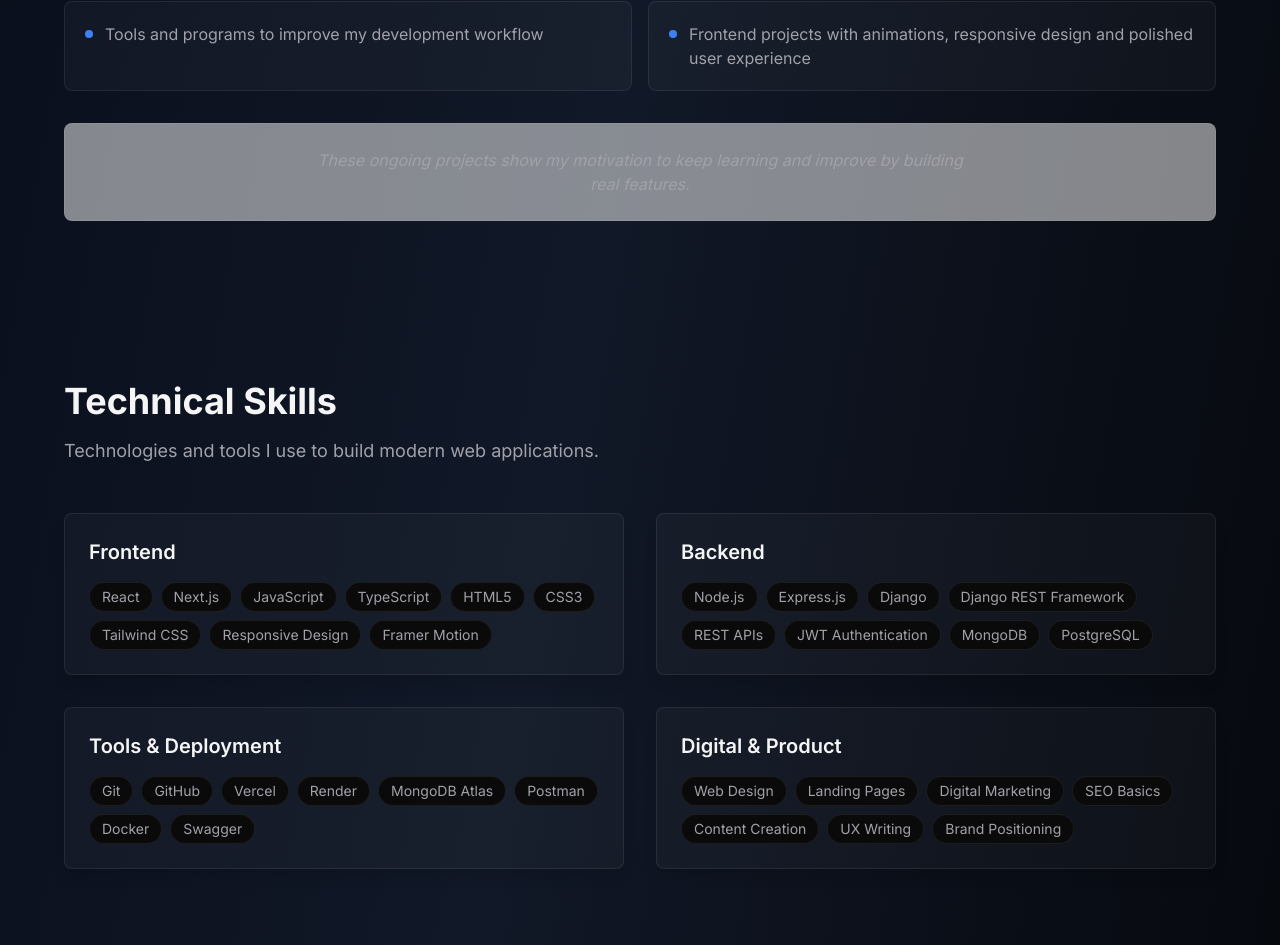
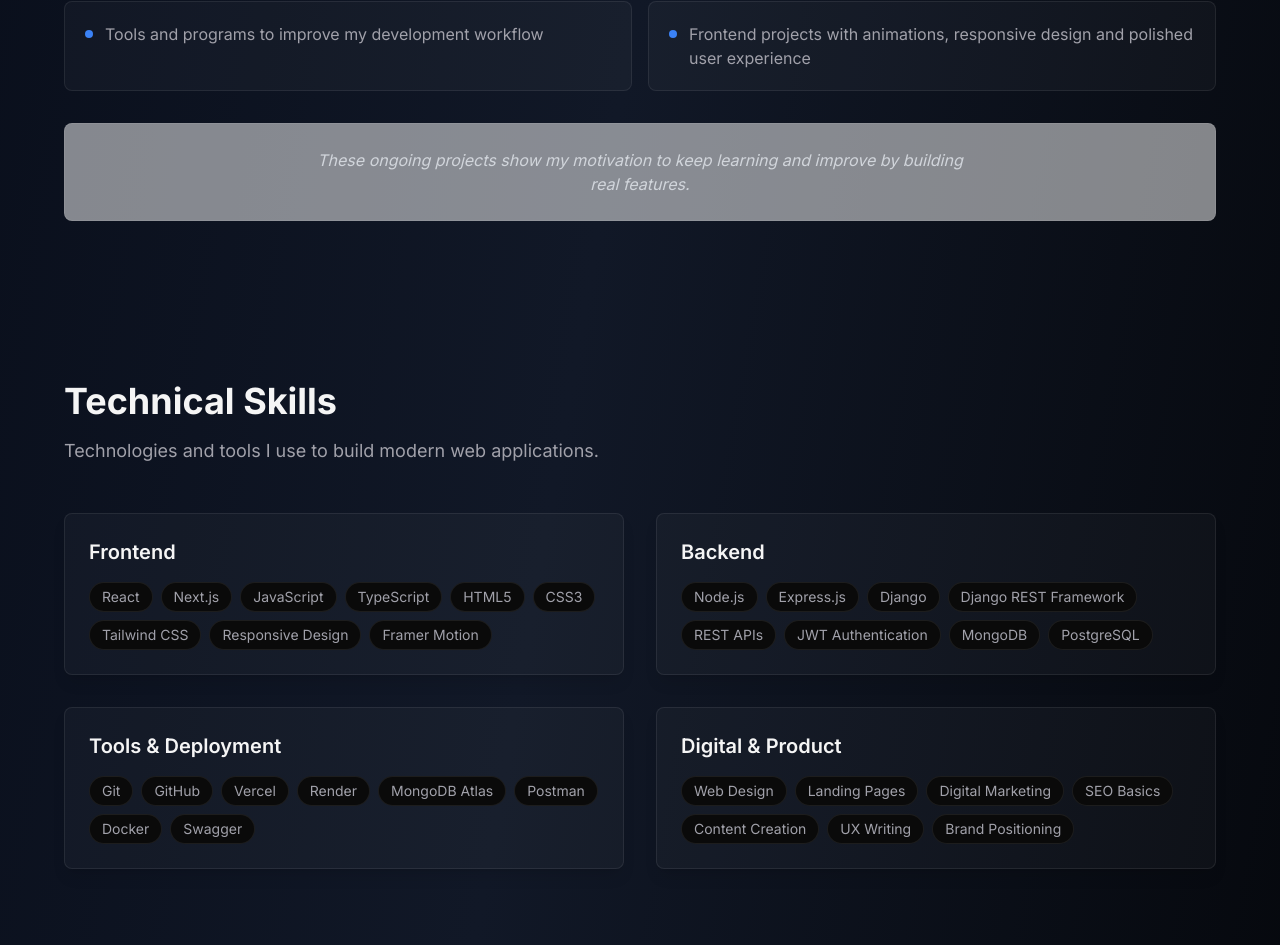
Before and after one commit to Sy2force/Portfolio---pro, a Next.js app: page / in a window 1280 px wide. Shown: the part 3710-4655 px from the top of the page. Built offline with nearby package versions, Linux system fonts and the light colour scheme; no server answers; the database is empty.

Commit message:
Improve visibility of other projects conclusion text

```diff
--- a/components/other-projects.tsx
+++ b/components/other-projects.tsx
@@ -54,7 +54,7 @@ export function OtherProjects() {
             transition={{ duration: 0.6, delay: 0.6 }}
             className="text-center p-6 bg-card/50 border border-border rounded-lg"
           >
-            <p className="text-sm md:text-base text-muted italic max-w-2xl mx-auto">
+            <p className="text-sm md:text-base text-gray-300 italic max-w-2xl mx-auto">
               {t.otherProjects.conclusion}
             </p>
           </motion.div>
```
